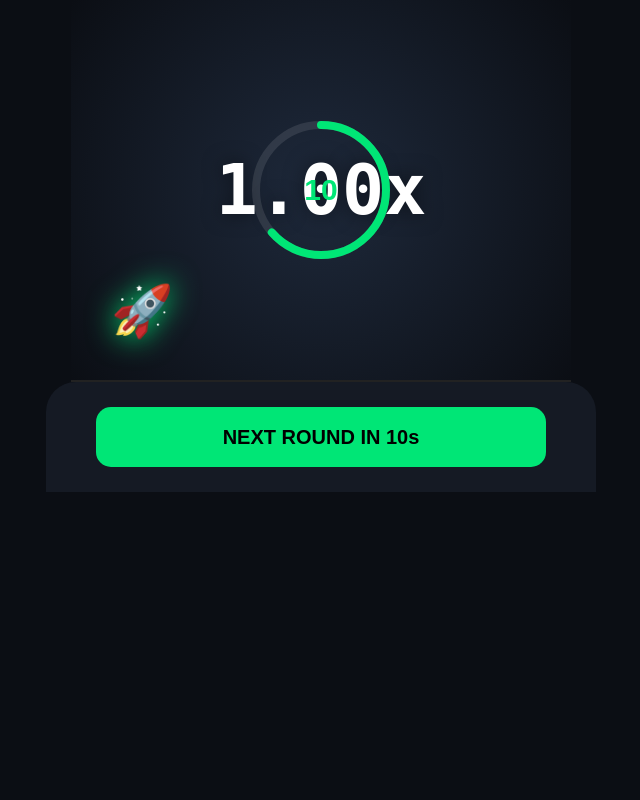
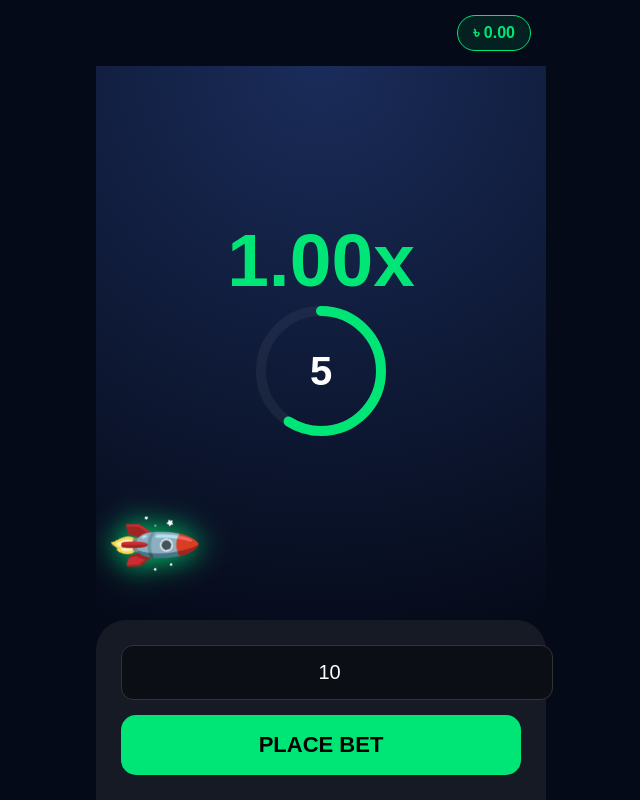
Before and after one commit to mdamirhamjarifatbd/rifat, a plain HTML site: page index.html in a window 1280 px wide. Shown: the whole page, without its empty margins (319-959 px from the left). Drawn offline with Linux system fonts and the light colour scheme.

Commit message:
index.html

```diff
--- a/index.html
+++ b/index.html
@@ -3,135 +3,279 @@
 <head>
     <meta charset="UTF-8">
     <meta name="viewport" content="width=device-width, initial-scale=1.0">
-    <title>Rocket Crash - Offline Version</title>
-    <link rel="stylesheet" href="https://cdnjs.cloudflare.com/ajax/libs/font-awesome/6.0.0/css/all.min.css">
+    <title>API Based Online Rocket Crash</title>
     <style>
-        :root { --bg: #0b0e14; --card: #151a24; --accent: #00e676; --danger: #ff5252; --warning: #ffab40; }
-        body { margin: 0; background: var(--bg); font-family: 'Poppins', sans-serif; color: white; display: flex; flex-direction: column; align-items: center; height: 100vh; overflow: hidden; }
+        :root {
+            --bg-color: #050a18;
+            --accent-green: #00e676;
+            --danger-red: #ff5252;
+            --card-bg: #151a24;
+        }
 
-        #game-screen { position: relative; width: 100%; max-width: 500px; height: 380px; background: radial-gradient(circle at center, #1e293b, #0b0e14); overflow: hidden; border-bottom: 2px solid #222; }
+        body {
+            margin: 0;
+            background-color: var(--bg-color);
+            color: white;
+            font-family: 'Poppins', sans-serif;
+            display: flex;
+            flex-direction: column;
+            align-items: center;
+            height: 100vh;
+            overflow: hidden;
+        }
 
-        #multiplier { position: absolute; top: 50%; left: 50%; transform: translate(-50%, -50%); font-size: 70px; font-weight: 900; z-index: 10; font-family: 'Monospace'; text-shadow: 0 0 20px rgba(0,0,0,0.5); }
-        #rocket { position: absolute; bottom: 40px; left: 40px; font-size: 50px; z-index: 5; transition: transform 0.1s linear; filter: drop-shadow(0 0 15px var(--accent)); }
+        /* ব্যালেন্স ডিসপ্লে */
+        .header-bar {
+            width: 100%;
+            max-width: 450px;
+            padding: 15px;
+            display: flex;
+            justify-content: flex-end;
+            box-sizing: border-box;
+        }
+        .balance-badge {
+            background: rgba(0, 230, 118, 0.1);
+            border: 1px solid var(--accent-green);
+            padding: 8px 15px;
+            border-radius: 20px;
+            color: var(--accent-green);
+            font-weight: bold;
+        }
 
-        /* ১০ সেকেন্ডের সার্কুলার টাইমার */
-        .timer-container {
-            position: absolute; top: 50%; left: 50%; transform: translate(-50%, -50%);
-            width: 140px; height: 140px; display: none; z-index: 1001;
+        #game-container {
+            width: 100%;
+            max-width: 450px;
+            flex: 1;
+            background: radial-gradient(circle at top, #1a2c5a, #050a18);
+            position: relative;
+            overflow: hidden;
         }
-        .timer-svg { transform: rotate(-90deg); width: 140px; height: 140px; }
-        .timer-bg { fill: none; stroke: rgba(255, 255, 255, 0.1); stroke-width: 8; }
-        .timer-bar {
-            fill: none; stroke: var(--accent); stroke-width: 8;
-            stroke-dasharray: 440; stroke-dashoffset: 440;
-            stroke-linecap: round; transition: stroke-dashoffset 1s linear;
+
+        #multiplier {
+            position: absolute;
+            top: 35%;
+            left: 50%;
+            transform: translate(-50%, -50%);
+            font-size: 75px;
+            font-weight: 900;
+            color: var(--accent-green);
+            z-index: 10;
         }
-        #timer-text { position: absolute; top: 50%; left: 50%; transform: translate(-50%, -50%); font-size: 30px; font-weight: bold; color: var(--accent); }
 
-        .controls { width: 100%; max-width: 500px; padding: 25px; background: var(--card); border-radius: 30px 30px 0 0; text-align: center; }
-        .btn-main { width: 90%; height: 60px; border-radius: 15px; border: none; font-size: 20px; font-weight: bold; color: #000; cursor: pointer; background: var(--accent); }
+        #rocket {
+            position: absolute;
+            bottom: 40px;
+            left: 20px;
+            font-size: 60px;
+            z-index: 5;
+            transform: rotate(45deg);
+            filter: drop-shadow(0 0 15px var(--accent-green));
+            transition: transform 0.1s linear;
+        }
+
+        /* গোল টাইমার ডিজাইন */
+        .timer-wrap {
+            position: absolute;
+            top: 55%;
+            left: 50%;
+            transform: translate(-50%, -50%);
+            width: 130px;
+            height: 130px;
+            display: none;
+            z-index: 100;
+        }
+        svg { width: 130px; height: 130px; transform: rotate(-90deg); }
+        circle { fill: none; stroke-width: 10; stroke-linecap: round; }
+        .bg-circle { stroke: rgba(255,255,255,0.05); }
+        .progress-circle {
+            stroke: var(--accent-green);
+            stroke-dasharray: 377;
+            stroke-dashoffset: 377;
+            transition: stroke-dashoffset 1s linear;
+        }
+        #timer-num {
+            position: absolute;
+            top: 50%;
+            left: 50%;
+            transform: translate(-50%, -50%);
+            font-size: 40px;
+            font-weight: bold;
+        }
+
+        /* কন্ট্রোল এরিয়া */
+        .footer {
+            width: 100%;
+            max-width: 450px;
+            background: var(--card-bg);
+            padding: 25px;
+            border-radius: 30px 30px 0 0;
+            box-sizing: border-box;
+            text-align: center;
+        }
+        .bet-input {
+            width: 100%;
+            background: #0b0e14;
+            border: 1px solid #333;
+            color: white;
+            padding: 15px;
+            font-size: 20px;
+            border-radius: 12px;
+            margin-bottom: 15px;
+            text-align: center;
+        }
+        .btn-main {
+            width: 100%;
+            height: 60px;
+            background: var(--accent-green);
+            border: none;
+            border-radius: 15px;
+            font-size: 22px;
+            font-weight: bold;
+            cursor: pointer;
+        }
+        .btn-cashout { background: var(--warning, #ffab40); display: none; }
     </style>
 </head>
 <body>
 
-    <div id="game-screen">
-        <div id="multiplier">1.00x</div>
-
-        <div class="timer-container" id="timerBox">
-            <svg class="timer-svg">
-                <circle class="timer-bg" cx="70" cy="70" r="65"></circle>
-                <circle class="timer-bar" id="timerBar" cx="70" cy="70" r="65"></circle>
-            </svg>
-            <div id="timer-text">10</div>
-        </div>
-
-        <div id="rocket">🚀</div>
+    <div class="header-bar">
+        <div class="balance-badge">৳ <span id="balance">0.00</span></div>
     </div>
 
-    <div class="controls">
-        <button id="actionBtn" class="btn-main">WAITING...</button>
+    <div id="game-container">
+        <div id="multiplier">1.00x</div>
+        <div id="rocket">🚀</div>
+
+        <div class="timer-wrap" id="timerBox">
+            <svg>
+                <circle class="bg-circle" cx="65" cy="65" r="60"></circle>
+                <circle class="progress-circle" id="circleBar" cx="65" cy="65" r="60"></circle>
+            </svg>
+            <div id="timer-num">10</div>
+        </div>
+    </div>
+
+    <div class="footer">
+        <input type="number" id="betAmount" class="bet-input" value="10">
+        <button id="betBtn" class="btn-main" onclick="placeBet()">PLACE BET</button>
+        <button id="cashBtn" class="btn-main btn-cashout" onclick="cashOut()">CASH OUT</button>
     </div>
 
 <script>
+    // --- অ্যাডমিন এপিআই সেটিংস ---
+    const API_URL = "আপনার_এডমিন_প্যানেল_লিঙ্ক/api/balance.php"; // এখান থেকে ব্যালেন্স আপডেট হবে
+    const urlParams = new URLSearchParams(window.location.search);
+    const userPhone = urlParams.get('user');
+
+    let currentBalance = 1000; // ডিফল্ট ব্যালেন্স (এপিআই থেকে আসবে)
+    let myBet = 0;
     let multiplier = 1.00;
-    let isRunning = false;
-    let crashPoint = 0;
-    let gameLoop;
+    let isFlying = false;
+    let hasCashedOut = false;
+    let gameInterval;
 
-    const multDisplay = document.getElementById('multiplier');
-    const rocket = document.getElementById('rocket');
-    const actionBtn = document.getElementById('actionBtn');
-    const timerBox = document.getElementById('timerBox');
-    const timerBar = document.getElementById('timerBar');
-    const timerText = document.getElementById('timerText');
+    // ১. ব্যালেন্স লোড করা (আপনার অ্যাডমিন এপিআই থেকে)
+    async function fetchUserBalance() {
+        if(!userPhone) return;
+        try {
+            const response = await fetch(`${API_URL}?phone=${userPhone}`);
+            const data = await response.json();
+            currentBalance = data.balance;
+            document.getElementById('balance').innerText = currentBalance.toFixed(2);
+        } catch (e) { console.log("API Error, using local storage"); }
+    }
 
-    // গেম শুরু করার লজিক
-    function startNewRound() {
-        // ১. ১০ সেকেন্ডের টাইমার শুরু
+    // ২. গেম লজিক (অটোমেটিক চলবে)
+    function startLoop() {
         multiplier = 1.00;
-        isRunning = false;
-        multDisplay.innerText = "1.00x";
-        multDisplay.style.color = "white";
-        rocket.style.opacity = "1";
-        rocket.style.transform = `translate(0px, 0px)`;
+        hasCashedOut = false;
+        document.getElementById('multiplier').style.color = "var(--accent-green)";
+        document.getElementById('rocket').style.opacity = "1";
+        document.getElementById('rocket').style.transform = "translate(0,0) rotate(45deg)";
 
         showTimer(10);
     }
 
-    function showTimer(seconds) {
-        timerBox.style.display = 'block';
-        let timeLeft = seconds;
-        actionBtn.innerText = "NEXT ROUND IN " + timeLeft + "s";
-
+    function showTimer(sec) {
+        document.getElementById('timerBox').style.display = 'block';
+        let left = sec;
         let countdown = setInterval(() => {
-            timeLeft--;
-            let offset = 440 - (timeLeft / seconds) * 440;
-            timerBar.style.strokeDashoffset = offset;
-            timerText.innerText = timeLeft;
-            actionBtn.innerText = "NEXT ROUND IN " + timeLeft + "s";
-
-            if (timeLeft <= 0) {
+            left--;
+            document.getElementById('circleBar').style.strokeDashoffset = 377 - (left/sec)*377;
+            document.getElementById('timer-num').innerText = left;
+            if(left <= 0) {
                 clearInterval(countdown);
-                timerBox.style.display = 'none';
-                launchRocket();
+                document.getElementById('timerBox').style.display = 'none';
+                launch();
             }
         }, 1000);
     }
 
-    function launchRocket() {
-        isRunning = true;
-        crashPoint = (Math.random() * 5 + 1.1).toFixed(2); // ১.১ থেকে ৫ এর মধ্যে যেকোনো জায়গায় ক্রাশ হবে
-        actionBtn.innerText = "ROCKET IS FLYING!";
+    function launch() {
+        isFlying = true;
+        let crashPoint = (Math.random() * 3 + 1.1).toFixed(2);
 
-        gameLoop = setInterval(() => {
-            multiplier += 0.03; // বিমানের স্পিড
-            multDisplay.innerText = multiplier.toFixed(2) + "x";
+        if(myBet > 0) {
+            document.getElementById('betBtn').style.display = 'none';
+            document.getElementById('cashBtn').style.display = 'block';
+        }
 
-            // বিমান উপরে ওঠার অ্যানিমেশন
-            let x = (multiplier - 1) * 60;
-            let y = (multiplier - 1) * 40;
-            rocket.style.transform = `translate(${x}px, -${y}px)`;
+        gameInterval = setInterval(() => {
+            multiplier += 0.03;
+            document.getElementById('multiplier').innerText = multiplier.toFixed(2) + "x";
 
-            // ক্রাশ লজিক
-            if (multiplier >= crashPoint) {
-                clearInterval(gameLoop);
-                crashGame();
+            // রকেটের সুন্দর কোণাকুণি মুভমেন্ট
+            let x = (multiplier - 1) * 80;
+            let y = (multiplier - 1) * 60;
+            document.getElementById('rocket').style.transform = `translate(${x}px, -${y}px) rotate(45deg)`;
+
+            if(multiplier >= crashPoint) {
+                clearInterval(gameInterval);
+                doCrash();
             }
         }, 100);
     }
 
-    function crashGame() {
-        isRunning = false;
-        multDisplay.style.color = "#ff5252";
-        rocket.style.opacity = "0";
-        actionBtn.innerText = "CRASHED AT " + multiplier.toFixed(2) + "x";
-
-        // ৩ সেকেন্ড পর আবার নতুন রাউন্ড শুরু
-        setTimeout(startNewRound, 3000);
+    function doCrash() {
+        isFlying = false;
+        document.getElementById('multiplier').style.color = "var(--danger-red)";
+        document.getElementById('rocket').style.opacity = "0";
+        document.getElementById('cashBtn').style.display = 'none';
+        document.getElementById('betBtn').style.display = 'block';
+        myBet = 0;
+        setTimeout(startLoop, 3000);
     }
 
-    // গেমটি প্রথমবার চালু করা
-    startNewRound();
+    // ৩. বেটিং এবং ব্যালেন্স কাটা (API এর মাধ্যমে)
+    async function placeBet() {
+        let amt = parseFloat(document.getElementById('betAmount').value);
+        if(currentBalance < amt) return alert("Low Balance!");
+
+        myBet = amt;
+        currentBalance -= amt;
+        document.getElementById('balance').innerText = currentBalance.toFixed(2);
+
+        // এখানে এপিআই-তে ডাটা পাঠাবেন যাতে ইউজারের টাকা কাটে
+        // fetch(`${API_URL}?action=bet&phone=${userPhone}&amount=${amt}`);
+    }
+
+    async function cashOut() {
+        if(!isFlying || hasCashedOut) return;
+        hasCashedOut = true;
+        let winAmt = (myBet * multiplier).toFixed(2);
+        currentBalance += parseFloat(winAmt);
+        document.getElementById('balance').innerText = currentBalance.toFixed(2);
+
+        alert("You Won: " + winAmt);
+        document.getElementById('cashBtn').style.display = 'none';
+        document.getElementById('betBtn').style.display = 'block';
+
+        // এখানে এপিআই-তে ডাটা পাঠাবেন যাতে ইউজারের টাকা যোগ হয়
+        // fetch(`${API_URL}?action=win&phone=${userPhone}&amount=${winAmt}`);
+    }
+
+    fetchUserBalance();
+    startLoop();
 </script>
 </body>
 </html>
```
